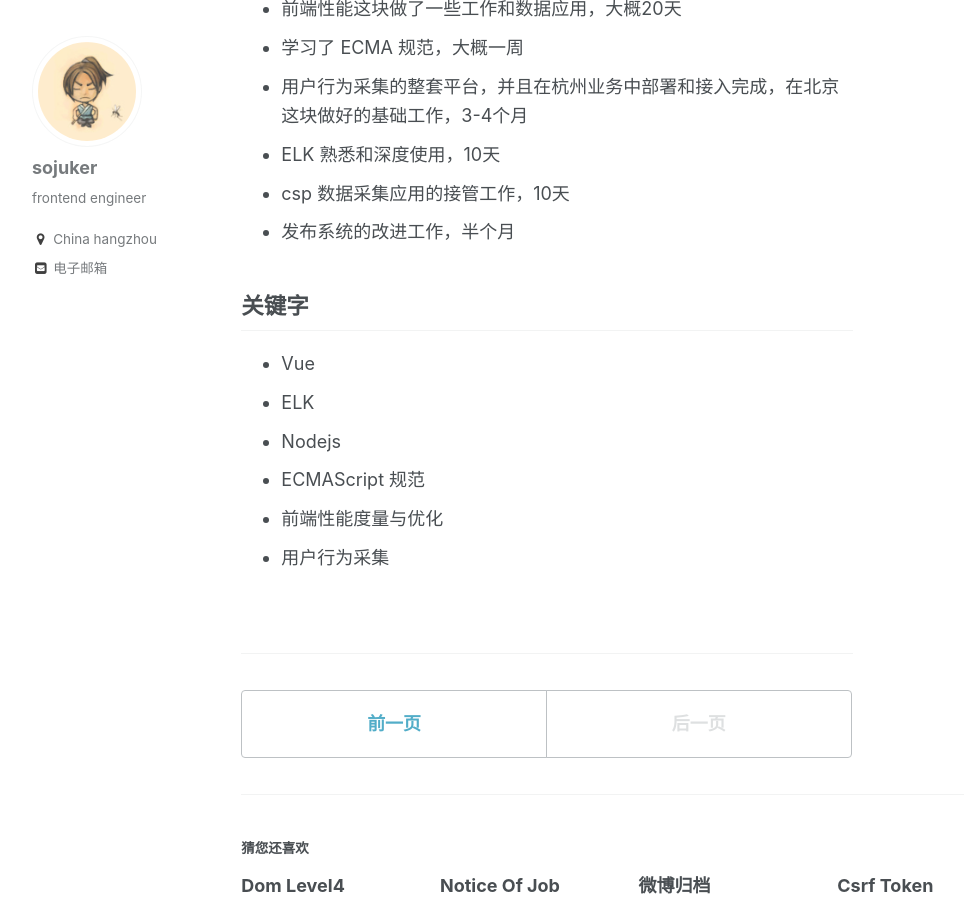
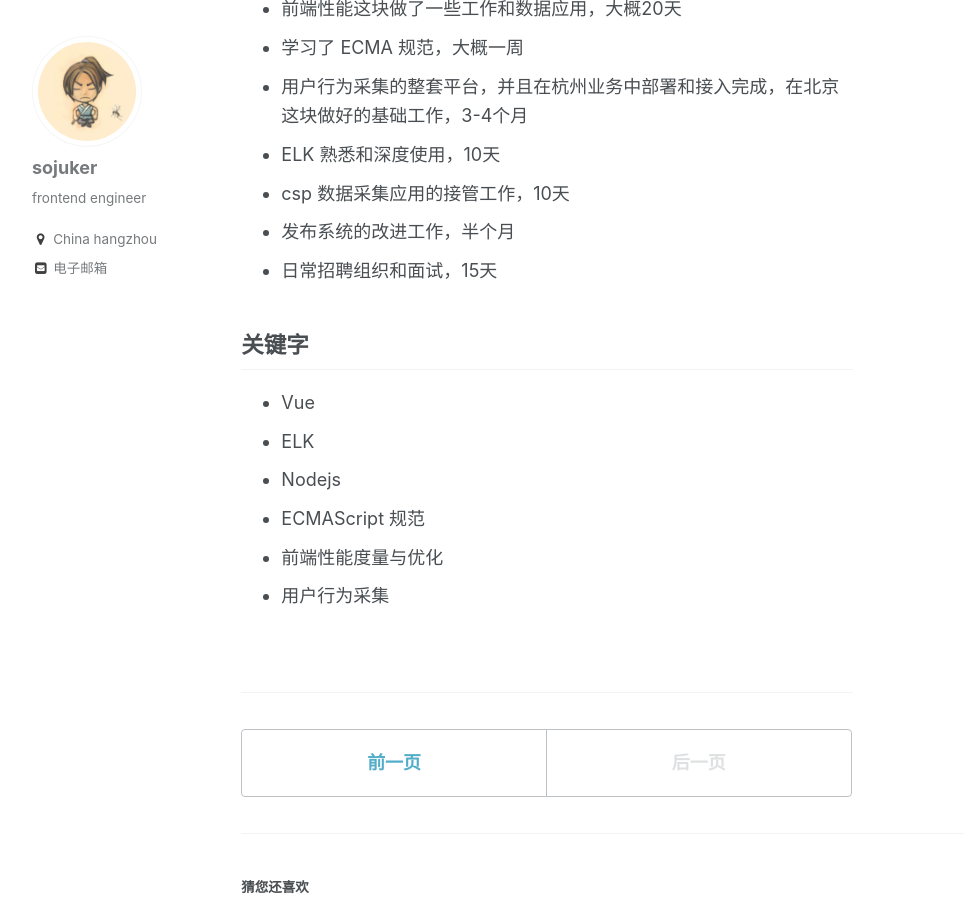
Before and after one commit to sojuker/sojuker.github.io, a Jekyll site: the page built from _posts/2017-09-28-2017-at-weidian.md, in a window 1280 px wide and 900 px high, scrolled down 438 px. Shown: the whole window, without its empty margins (114-1078 px from the left). Built offline with Jekyll 4.4.1, drawn with Linux system fonts in a browser that asks for light colours.

Commit message:
Update 2017-09-28-2017-at-weidian.md

```diff
--- a/_posts/2017-09-28-2017-at-weidian.md
+++ b/_posts/2017-09-28-2017-at-weidian.md
@@ -9,6 +9,7 @@
 - ELK 熟悉和深度使用，10天
 - csp 数据采集应用的接管工作，10天
 - 发布系统的改进工作，半个月
+- 日常招聘组织和面试，15天
 
 ## 关键字
 
```
